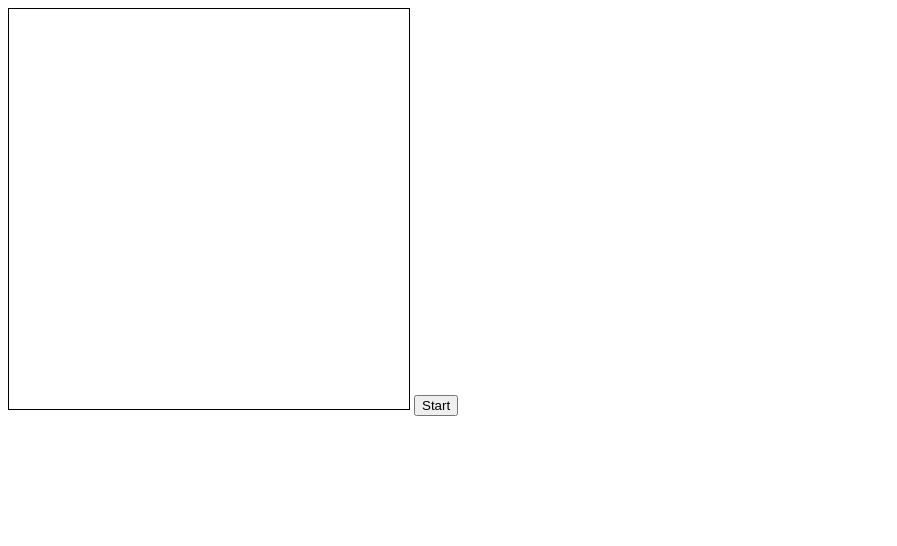
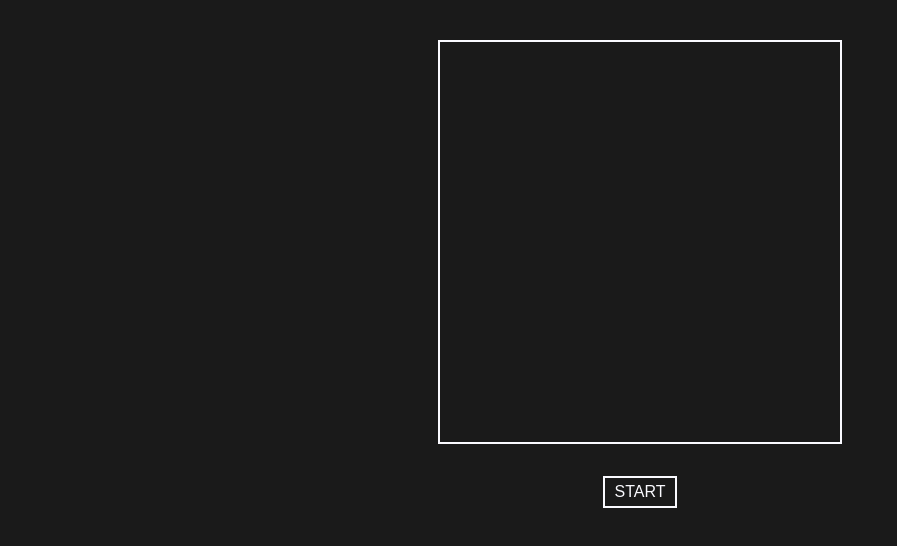
Before and after one commit to NordicBeaver/fourier-painter, a website built with Parcel: page src/index.html in a window 1280 px wide. Shown: the whole page, without its empty margins (0-897 px from the left). Built offline with nearby package versions, Linux system fonts and the light colour scheme.

Commit message:
Update styles and colors.

```diff
--- a/src/arrows.ts
+++ b/src/arrows.ts
@@ -42,6 +42,7 @@ export function drawArrow(context: CanvasRenderingContext2D, arrow: Arrow) {
   const end = getArrowEnd(arrow);
 
   context.beginPath();
+  context.strokeStyle = '#FAFAFF';
   context.moveTo(arrow.origin.x, arrow.origin.y);
   context.lineTo(end.x, end.y);
   context.stroke();
--- a/src/index.html
+++ b/src/index.html
@@ -6,11 +6,43 @@
   <meta http-equiv="X-UA-Compatible" content="IE=edge">
   <meta name="viewport" content="width=device-width, initial-scale=1.0">
   <title>Document</title>
+
+  <style>
+    body {
+      background-color: #1a1a1a;
+    }
+
+    #canvas {
+      border: 2px solid #FAFAFF;
+      margin-bottom: 2em;
+    }
+
+    .container {
+      width: 400px;
+      padding: 2em 0;
+      margin: auto;
+      display: flex;
+      flex-direction: column;
+      align-items: center;
+    }
+
+    .button {
+      padding: 5px 10px;
+      font-size: 1em;
+      background-color: transparent;
+      border: 2px solid #FAFAFF;
+      color: #FAFAFF;
+      text-transform: uppercase;
+      cursor: pointer;
+    }
+  </style>
 </head>
 
 <body>
-  <canvas id="canvas" width="400" height="400" style="border: 1px solid black"></canvas>
-  <button id="startButton">Start</button>
+  <div class="container">
+    <canvas id="canvas" width="400" height="400"></canvas>
+    <button id="startButton" class="button">Start</button>
+  </div>
 
   <script src="main.ts" type="module"></script>
 </body>
--- a/src/main.ts
+++ b/src/main.ts
@@ -39,6 +39,8 @@ function drawArrowsAndShape() {
 
   if (shape.length >= 2) {
     context.beginPath();
+    context.strokeStyle = '#DE6B48';
+    context.lineWidth = 2;
     context.moveTo(shape[0][0], shape[0][1]);
     for (let i = 1; i < shape.length; i++) {
       context.lineTo(shape[i][0], shape[i][1]);
@@ -83,5 +85,6 @@ startButton.addEventListener('click', (e) => {
 
   arrows.length = 0;
   arrows.push(...newArrows);
+
   isArrowsAnimationGoing = true;
 });
--- a/src/userDrawing.ts
+++ b/src/userDrawing.ts
@@ -26,6 +26,8 @@ export function initUserDrawing(element: HTMLElement) {
 export function drawSketch(sketch: Point[], context: CanvasRenderingContext2D) {
   context.save();
 
+  context.strokeStyle = '#FAFAFF';
+  context.lineWidth = 2;
   if (sketch.length >= 2) {
     for (let i = 0; i < sketch.length - 1; i++) {
       context.beginPath();
@@ -36,6 +38,7 @@ export function drawSketch(sketch: Point[], context: CanvasRenderingContext2D) {
 
     // Close the shape
     context.beginPath();
+    context.lineWidth = 1;
     context.moveTo(sketch[sketch.length - 1].x, sketch[sketch.length - 1].y);
     context.lineTo(sketch[0].x, sketch[0].y);
     context.stroke();
```
